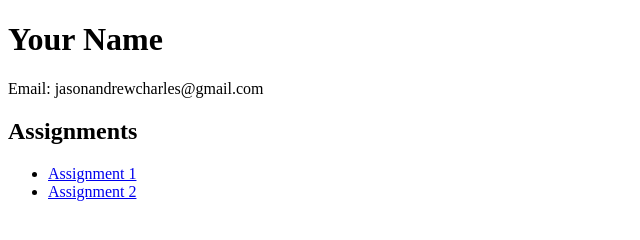
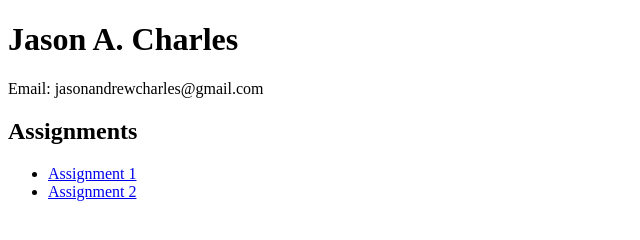
Before and after one commit to jasonxcharles/CISC-3610-Portfolio, a plain HTML site: page index.html in a window 1280 px wide. Shown: the whole page, without its empty margins (0-640 px from the left). Drawn offline with Linux system fonts and the light colour scheme.

Commit message:
Update index.html

```diff
--- a/index.html
+++ b/index.html
@@ -5,7 +5,7 @@
   <title>Jason A. Charles – Portfolio</title>
 </head>
 <body>
-  <h1>Your Name</h1>
+  <h1>Jason A. Charles</h1>
   <p>Email: jasonandrewcharles@gmail.com</p>
   <h2>Assignments</h2>
   <ul>
```
